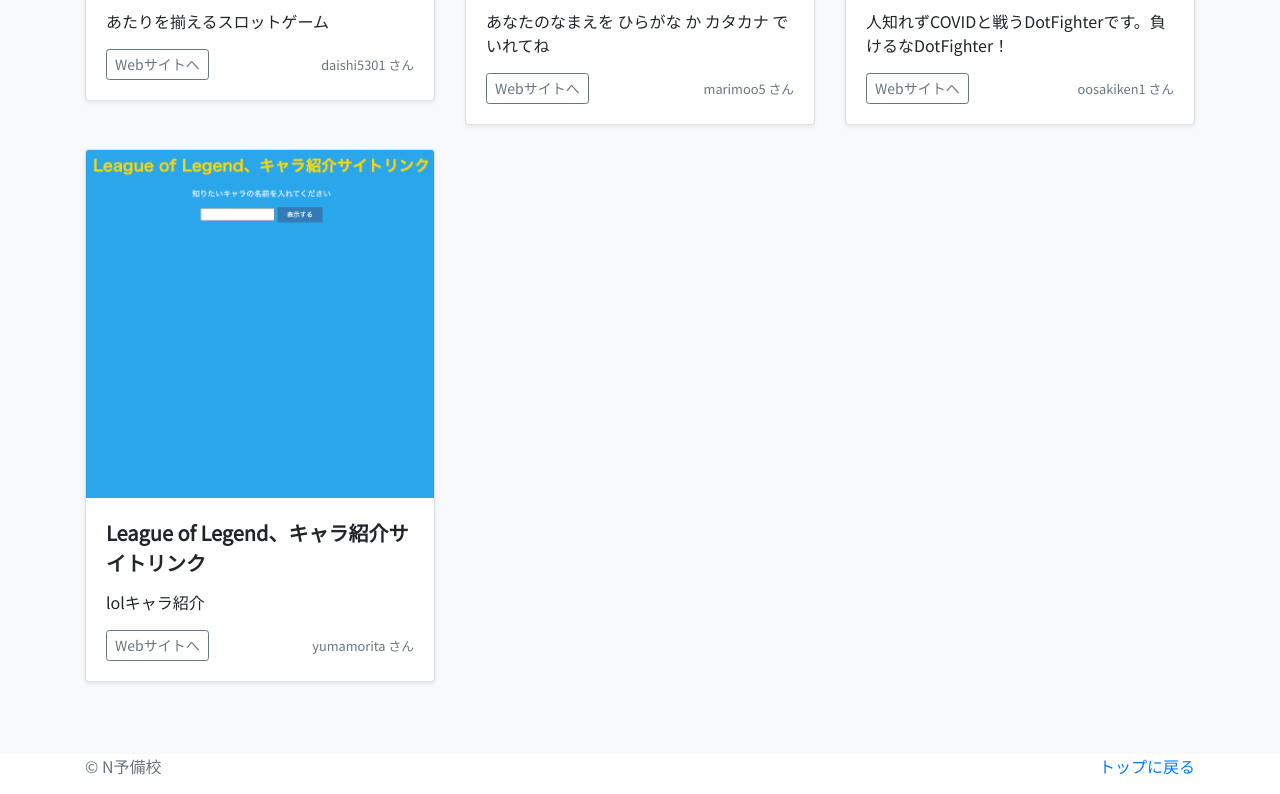
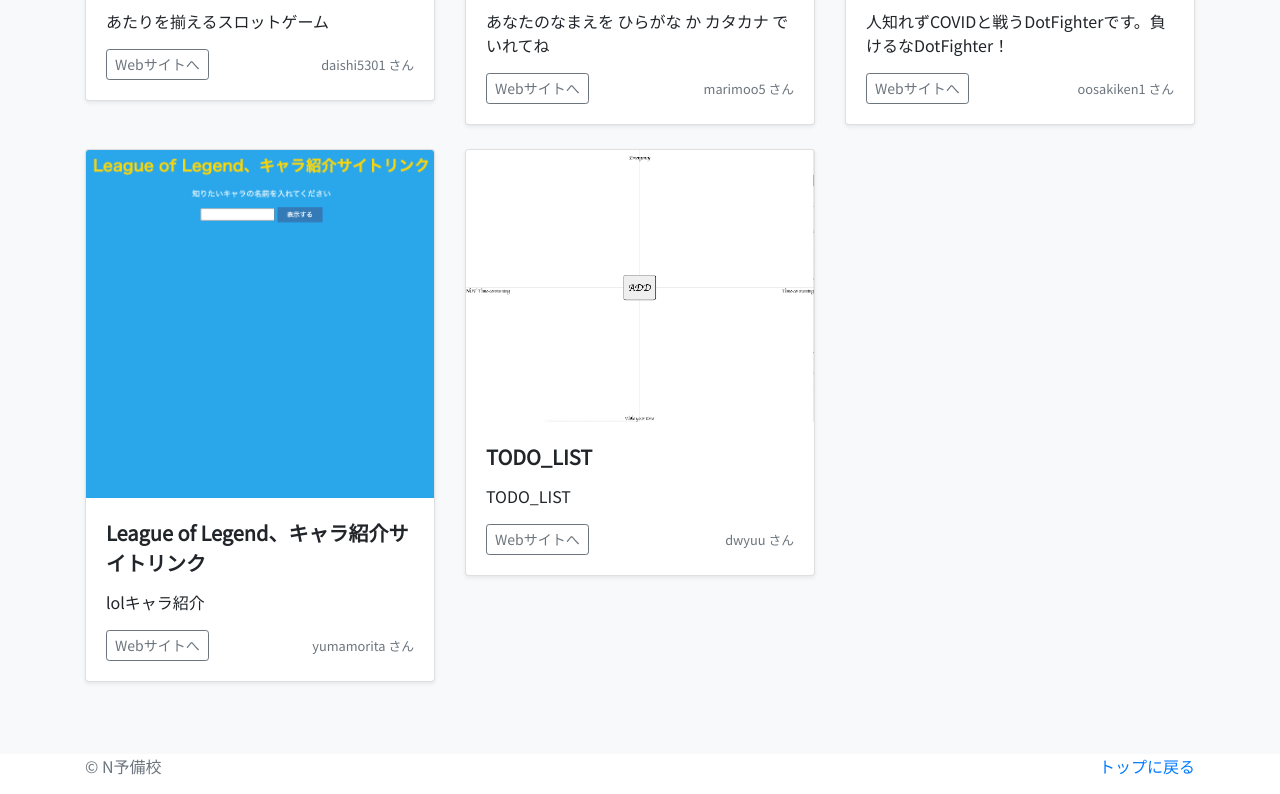
Before and after one commit to progedu/n-code-training-product, a plain HTML site: page docs/ta/index.html in a window 1280 px wide. Shown: the part 1341-2135 px from the top of the page. Drawn offline with nearby package versions, Linux system fonts and the light colour scheme.

Commit message:
dwyuuさんの作品を追加

```diff
--- a/docs/ta/index.html
+++ b/docs/ta/index.html
@@ -137,6 +137,21 @@
                         </div>
                     </div>
                 </div>
+                <div class="col-md-4">
+                    <div class="card mb-4 shadow-sm">
+                        <img class="card-img-top" src="img/08_dwyuu.png" alt="TODO_LIST" >
+                        <div class="card-body">
+                            <p class="card-title">TODO_LIST</p>
+                            <p class="card-text">TODO_LIST</p>
+                            <div class="d-flex justify-content-between align-items-center">
+                                <div class="btn-group">
+                                    <a href="https://dwyuu.github.io/todo/todo.html" class="btn btn-sm btn-outline-secondary" target="_blank">Webサイトへ</a>
+                                </div>
+                                <small class="text-muted">dwyuu さん</small>
+                            </div>
+                        </div>
+                    </div>
+                </div>
             </div>
         </div>
     </div>
```
Also changed, not shown: docs/ta/img/08_dwyuu.png (added).
